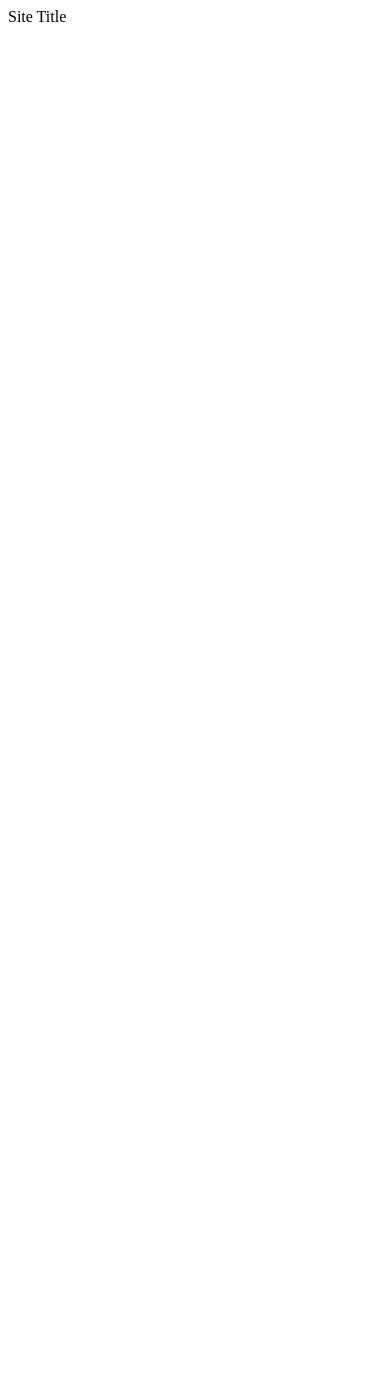
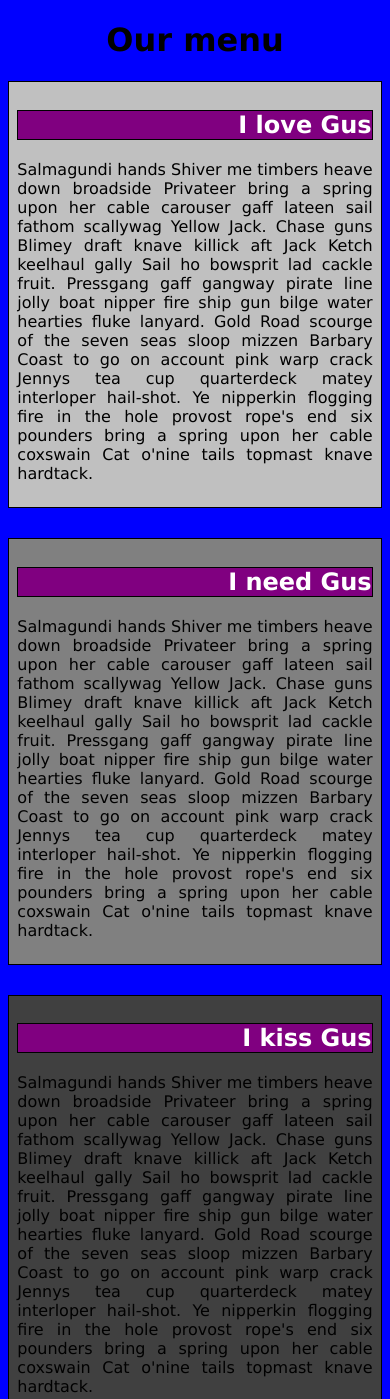
Before and after one commit to gailroco/coursera_web-dev, a plain HTML site: page mod2_solution/index.html in a window 390 px wide. Shown: the top 1399 px of the page. Before the commit the page ends 844 px from the top, so only its background shows below. Drawn offline with Linux system fonts and the light colour scheme.

Commit message:
Add Mobile, Table and Desktop

```diff
--- /dev/null
+++ b/mod2_solution/css/styles.css
@@ -0,0 +1,119 @@
+body {
+    font-family: verdana;
+    background-color: powderblue;
+    font-size: 1.5 rem;
+}
+
+header {
+    color: black;
+    font-weight: bold;
+    text-align: center;
+}
+
+div {
+    color:black;
+}
+
+.blockContainer {
+    text-align: center;
+    display: flex;
+    align-items: center;
+    justify-content: space-evenly;
+}
+
+.blockA {
+    padding: 0.5rem;
+    text-align: justify;
+    width: 25%;
+    background-color: rgb(192,192,192);
+    border: 1px solid black;
+    margin: 0px 15px 30px 15px;
+}
+
+.blockB {
+    padding: 0.5rem;
+    text-align: justify;
+    width: 25%;
+    background-color: rgb(128,128,128);
+    border: 1px solid black;
+    margin: 0px 15px 30px 15px;
+}
+
+.blockC {
+    padding: 0.5rem;
+    text-align: justify;
+    width: 25%;
+    background-color: rgb(64,64,64);
+    border: 1px solid black;
+    margin: 0px 15px 30px 15px;
+}
+
+.hdrA{
+    text-align: right;
+    color: white;
+    background-color: rgb(128,0,128);
+    border: 1px solid black;
+}
+.hdrB{
+    text-align: right;
+    color: white;
+    background-color: rgb(128,0,128);
+    border: 1px solid black;
+}
+.hdrC{
+    text-align: right;
+    color: white;
+    background-color: rgb(128,0,128);
+    border: 1px solid black;
+}
+
+/********** Desktop devices only **********/
+@media (max-width: 2000px) {
+    body {
+      background-color: red;
+    }
+}
+
+/********** Tablet devices only **********/
+@media (min-width: 768px) and (max-width: 991px) {
+    body {
+      background-color: green;
+    }
+    .blockContainer{
+        width: 100%;
+        display: initial;
+    }
+    .blockA {
+        float: left;
+        width: 45%;
+        margin-right: 0%;
+    }
+    .blockB {
+        float: right;
+        width: 45%;
+        margin-left: 0%;
+    }
+    .blockC {
+        float: left;
+        width: 95%;
+    }
+}
+
+/********** Mobile devices only **********/
+@media (max-width: 767px) {
+    body {
+      background-color: blue;
+    }
+    .blockContainer{
+        flex-direction: column;
+    }
+    .blockA{
+        width: 95%;
+    }
+    .blockB{
+        width: 95%;
+    }
+    .blockC{
+        width: 95%;
+    }
+}
--- a/mod2_solution/index.html
+++ b/mod2_solution/index.html
@@ -1,5 +1,28 @@
+<!DOCTYPE html>
+<html>
+<head>
+    <meta charset="utf-8">
+    <meta name="viewport" content="width=device-width, initial-scale=1">
+    <title>Week 2: Assignment</title>
+    <link rel="stylesheet" href="css/styles.css">
+</head>
 <body>
     <header>
-     <a src="/" id="logo">Site Title</a>
+        <h1 src="/" id="logo">Our menu</h1>
     </header>
+    <div class="blockContainer">
+        <div class="blockA">
+            <h2 class="hdrA">I love Gus</h2>
+            <p>Salmagundi hands Shiver me timbers heave down broadside Privateer bring a spring upon her cable carouser gaff lateen sail fathom scallywag Yellow Jack. Chase guns Blimey draft knave killick aft Jack Ketch keelhaul gally Sail ho bowsprit lad cackle fruit. Pressgang gaff gangway pirate line jolly boat nipper fire ship gun bilge water hearties fluke lanyard. Gold Road scourge of the seven seas sloop mizzen Barbary Coast to go on account pink warp crack Jennys tea cup quarterdeck matey interloper hail-shot. Ye nipperkin flogging fire in the hole provost rope's end six pounders bring a spring upon her cable coxswain Cat o'nine tails topmast knave hardtack.</p>
+        </div>
+        <div class="blockB">
+            <h2 class="hdrB">I need Gus</h2>
+            <p>Salmagundi hands Shiver me timbers heave down broadside Privateer bring a spring upon her cable carouser gaff lateen sail fathom scallywag Yellow Jack. Chase guns Blimey draft knave killick aft Jack Ketch keelhaul gally Sail ho bowsprit lad cackle fruit. Pressgang gaff gangway pirate line jolly boat nipper fire ship gun bilge water hearties fluke lanyard. Gold Road scourge of the seven seas sloop mizzen Barbary Coast to go on account pink warp crack Jennys tea cup quarterdeck matey interloper hail-shot. Ye nipperkin flogging fire in the hole provost rope's end six pounders bring a spring upon her cable coxswain Cat o'nine tails topmast knave hardtack.</p>
+        </div>
+        <div class="blockC">
+            <h2 class="hdrC">I kiss Gus</h2>
+            <p>Salmagundi hands Shiver me timbers heave down broadside Privateer bring a spring upon her cable carouser gaff lateen sail fathom scallywag Yellow Jack. Chase guns Blimey draft knave killick aft Jack Ketch keelhaul gally Sail ho bowsprit lad cackle fruit. Pressgang gaff gangway pirate line jolly boat nipper fire ship gun bilge water hearties fluke lanyard. Gold Road scourge of the seven seas sloop mizzen Barbary Coast to go on account pink warp crack Jennys tea cup quarterdeck matey interloper hail-shot. Ye nipperkin flogging fire in the hole provost rope's end six pounders bring a spring upon her cable coxswain Cat o'nine tails topmast knave hardtack.</p>
+        </div>
+    </div>
 </body>
+</html>
```
Also changed, not shown: mod2_solution/package-lock.json (added).
